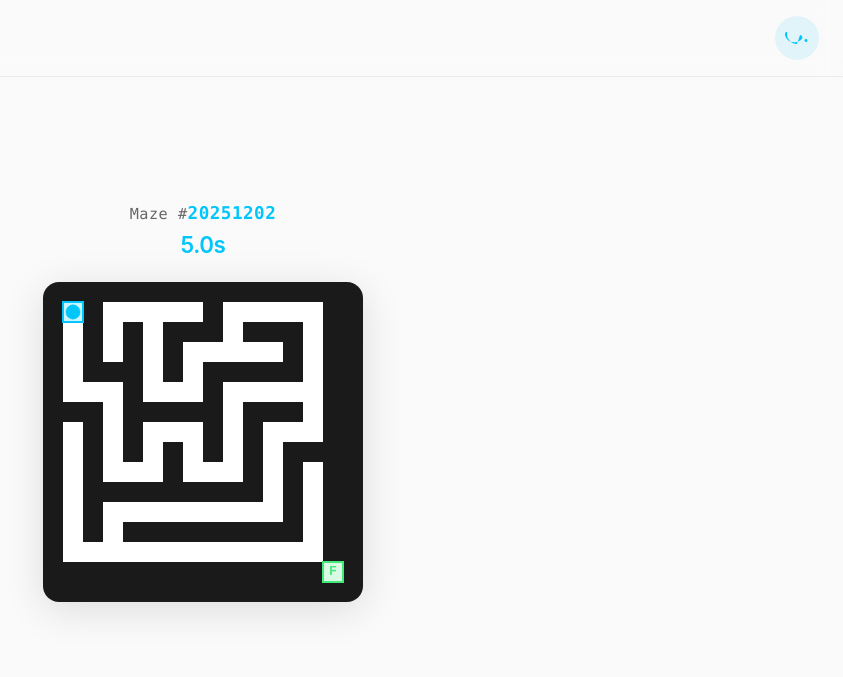
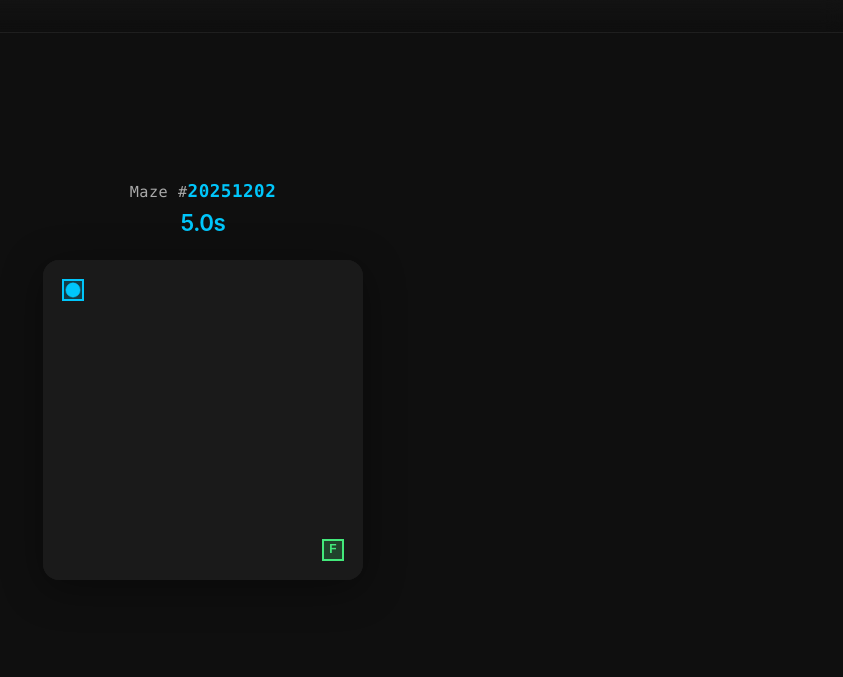
Before and after one commit to dev-mateus/labirinto-game, a plain HTML site: page index.html in a window 1280 px wide. Shown: the whole page, without its empty margins (437-1280 px from the left). Drawn offline with Linux system fonts and the light colour scheme.

Commit message:
refactor: remover suporte a tema claro e botao de alternancia

```diff
--- a/index.html
+++ b/index.html
@@ -27,11 +27,6 @@
   <main id="main-content">
     <header class="header">
       <div class="header-controls">
-        <button id="btn-tema" class="btn-icon" aria-label="Alternar tema" title="Tema">
-          <svg width="24" height="24" viewBox="0 0 24 24" fill="currentColor">
-            <path d="M12 18C6.48 18 2 13.52 2 8c0-.78.1-1.54.29-2.26a2.5 2.5 0 00-2.3 2.96c.21 1.39.77 2.78 1.69 3.97 1.73 2.19 4.5 3.63 7.61 3.63 2.34 0 4.49-.78 6.21-2.06.26-.21.51-.43.74-.67a2.5 2.5 0 00-1.24-4.57zm9-2c.83 0 1.5-.67 1.5-1.5S21.83 13 21 13s-1.5.67-1.5 1.5.67 1.5 1.5 1.5z"/>
-          </svg>
-        </button>
         <button id="btn-instalar" class="btn-icon" aria-label="Instalar app" title="Instalar" style="display:none;">
           <svg width="24" height="24" viewBox="0 0 24 24" fill="currentColor">
             <path d="M19 9h-4V3H9v6H5l7 7 7-7zM5 18v2h14v-2z"/>
--- a/src/css/style.css
+++ b/src/css/style.css
@@ -1,28 +1,18 @@
-/* Labirinto Game - Design Minimalista Moderno */
+/* Labirinto Game - Design Minimalista Moderno (Tema Escuro) */
 
 :root {
   --gradient-primary: linear-gradient(135deg, #00c6fb 0%, #43e97b 50%, #f09433 100%);
   --gradient-alt: linear-gradient(120deg, #667eea 0%, #764ba2 100%);
-  --color-bg: #fafafa;
-  --color-bg-dark: #0f0f0f;
-  --color-text: #222;
-  --color-text-light: #666;
-  --color-text-dark: #f0f0f0;
-  --color-canvas: #ffffff;
-  --color-walls: #1a1a1a;
-  --color-player: #00c6fb;
-  --color-goal: #43e97b;
-  --shadow-md: 0 4px 20px rgba(0, 0, 0, 0.08);
-  --shadow-lg: 0 8px 40px rgba(0, 0, 0, 0.12);
-  --transition: all 0.3s cubic-bezier(0.34, 1.56, 0.64, 1);
-}
-
-html[data-tema='escuro'] {
   --color-bg: #0f0f0f;
   --color-text: #f0f0f0;
   --color-text-light: #aaa;
   --color-canvas: #1a1a1a;
   --color-walls: #0a0a0a;
+  --color-player: #00c6fb;
+  --color-goal: #43e97b;
+  --shadow-md: 0 4px 20px rgba(0, 0, 0, 0.3);
+  --shadow-lg: 0 8px 40px rgba(0, 0, 0, 0.4);
+  --transition: all 0.3s cubic-bezier(0.34, 1.56, 0.64, 1);
 }
 
 * {
@@ -55,9 +45,6 @@ main {
   backdrop-filter: blur(10px);
   position: relative;
   z-index: 100;
-}
-
-html[data-tema='escuro'] .header {
   background: linear-gradient(180deg, rgba(255, 255, 255, 0.02) 0%, transparent 100%);
   border-bottom: 1px solid rgba(255, 255, 255, 0.05);
 }
@@ -210,16 +197,8 @@ html[data-tema='escuro'] .header {
   display: block;
 }
 
-html[data-tema='escuro'] .info-pwa {
+.info-pwa {
   color: #000;
-}
-
-/* Temas de cor alternativos */
-@media (prefers-color-scheme: dark) {
-  :root {
-    --color-bg: #0f0f0f;
-    --color-text: #f0f0f0;
-  }
 }
 
 /* Responsividade */
--- a/src/js/app.js
+++ b/src/js/app.js
@@ -1,10 +1,9 @@
-// MAZE GAME - Aplicacao Principal (Minimalista)
+// MAZE GAME - Aplicacao Principal (Minimalista - Tema Escuro)
 
 const canvas = document.getElementById('labirinto-canvas');
 const ctx = canvas?.getContext('2d');
 const tempoJogo = document.getElementById('tempo-jogo');
 const btnInstalar = document.getElementById('btn-instalar');
-const btnTema = document.getElementById('btn-tema');
 const mazeIdSpan = document.querySelector('#maze-id span');
 const gameStatus = document.getElementById('game-status');
 
@@ -16,25 +15,8 @@ let timerInterval = null;
 let deferredPrompt = null;
 let isDrawing = false;
 
-// GERENCIADOR DE TEMA
-const TemaManager = {
-	salvo: localStorage.getItem('labirinto-tema'),
-
-	init() {
-		if (this.salvo) document.documentElement.setAttribute('data-tema', this.salvo);
-		btnTema?.addEventListener('click', () => this.alternar());
-	},
-
-	alternar() {
-		const atual = document.documentElement.getAttribute('data-tema');
-		const novo = atual === 'escuro' ? 'claro' : 'escuro';
-		document.documentElement.setAttribute('data-tema', novo);
-		localStorage.setItem('labirinto-tema', novo);
-	}
-};
-
 // ============================================================
-// 3. GERENCIADOR DE PWA
+// 2. GERENCIADOR DE PWA
 // ============================================================
 
 // GERENCIADOR DE PWA
@@ -323,7 +305,6 @@ const HistoricoManager = {
 
 // INICIALIZACAO
 document.addEventListener('DOMContentLoaded', () => {
-	TemaManager.init();
 	PWAManager.init();
 	ControlesManager.init();
 	LabirintoGame.iniciar();
```
